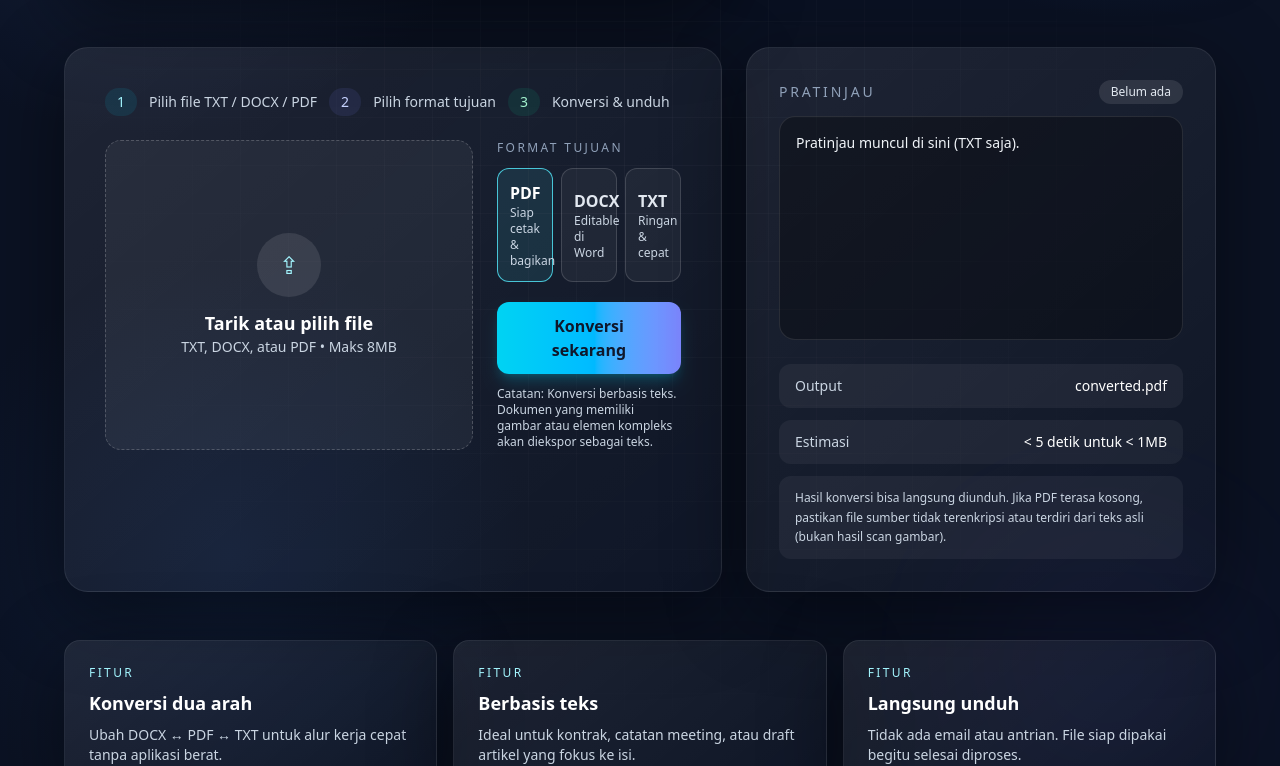
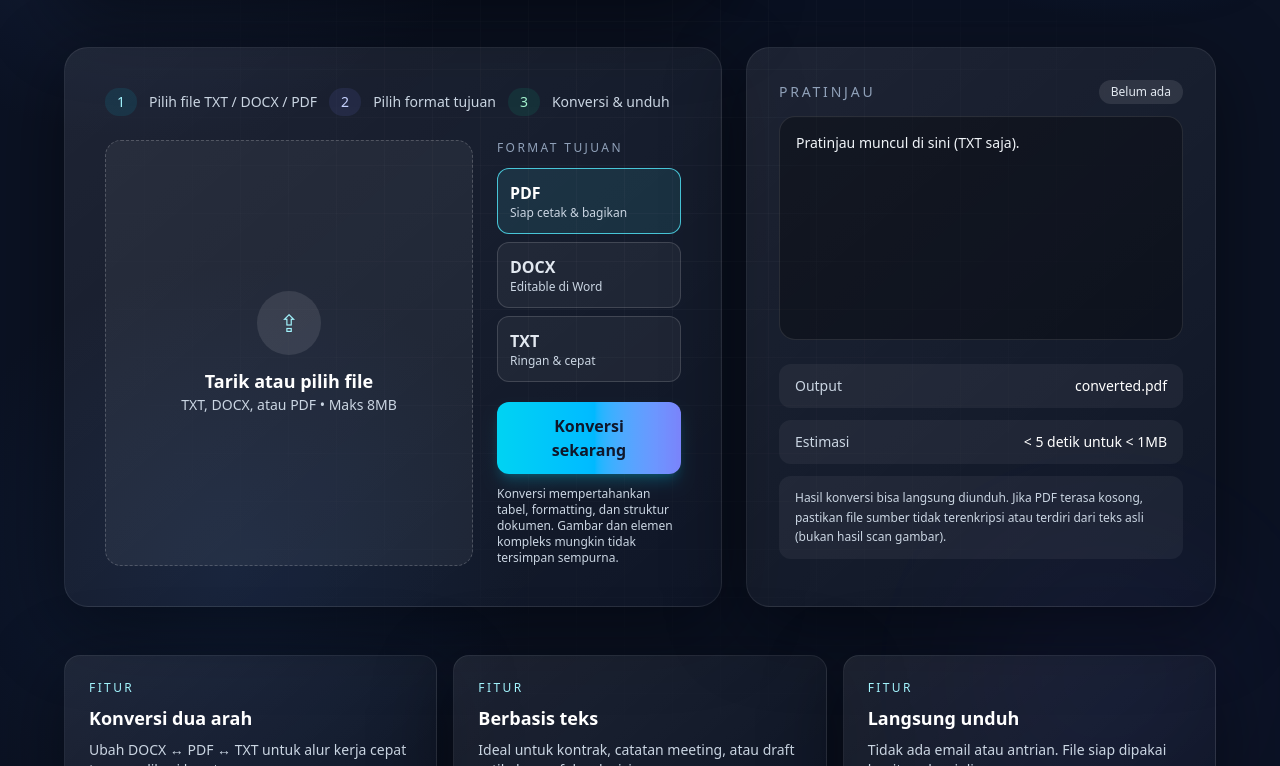
Before and after one commit to fidojahfal/document-converter, a Next.js app: page / in a window 1280 px wide. Shown: the part 507-1273 px from the top of the page. Built offline with nearby package versions, Linux system fonts and the light colour scheme.

Commit message:
style: fix style when in large screen to be more tidy

```diff
--- a/app/components/UploadSection.js
+++ b/app/components/UploadSection.js
@@ -38,7 +38,7 @@ export default function UploadSection({
 
         <div className="flex flex-col gap-3">
           <p className="text-xs uppercase tracking-[0.2em] text-slate-400">Format tujuan</p>
-          <div className="grid grid-cols-3 gap-2">
+          <div className="grid grid-cols-3 gap-2 lg:grid-cols-1">
             {targets.map((item) => (
               <button
                 key={item.id}
@@ -66,7 +66,7 @@ export default function UploadSection({
           </button>
 
           <p className="text-xs text-slate-300">
-            Catatan: Konversi berbasis teks. Dokumen yang memiliki gambar atau elemen kompleks akan diekspor sebagai teks.
+            Konversi mempertahankan tabel, formatting, dan struktur dokumen. Gambar dan elemen kompleks mungkin tidak tersimpan sempurna.
           </p>
         </div>
       </div>
```
